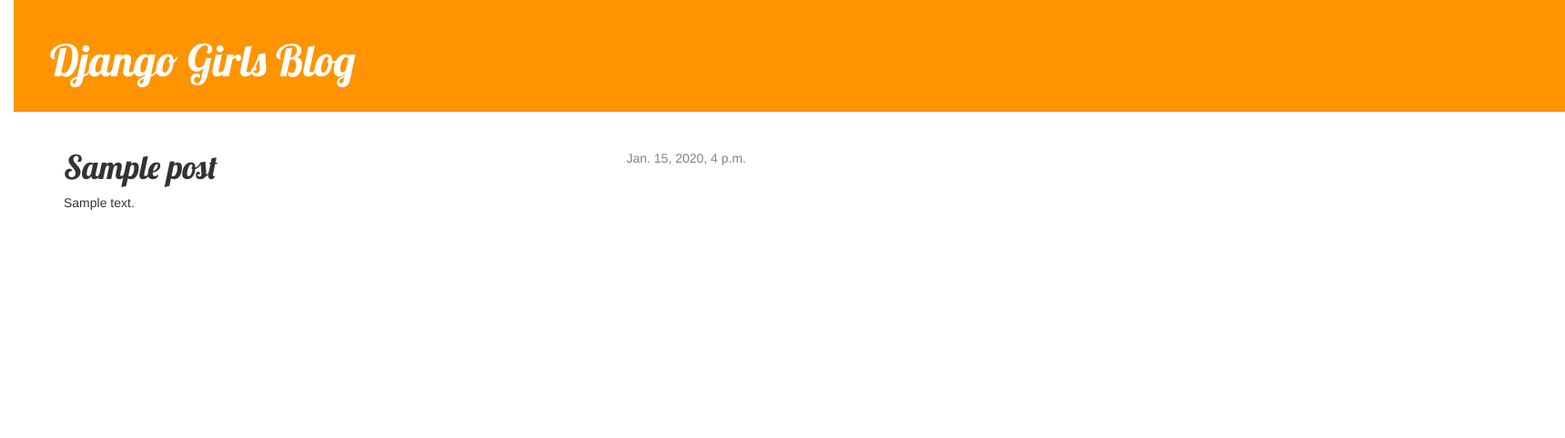
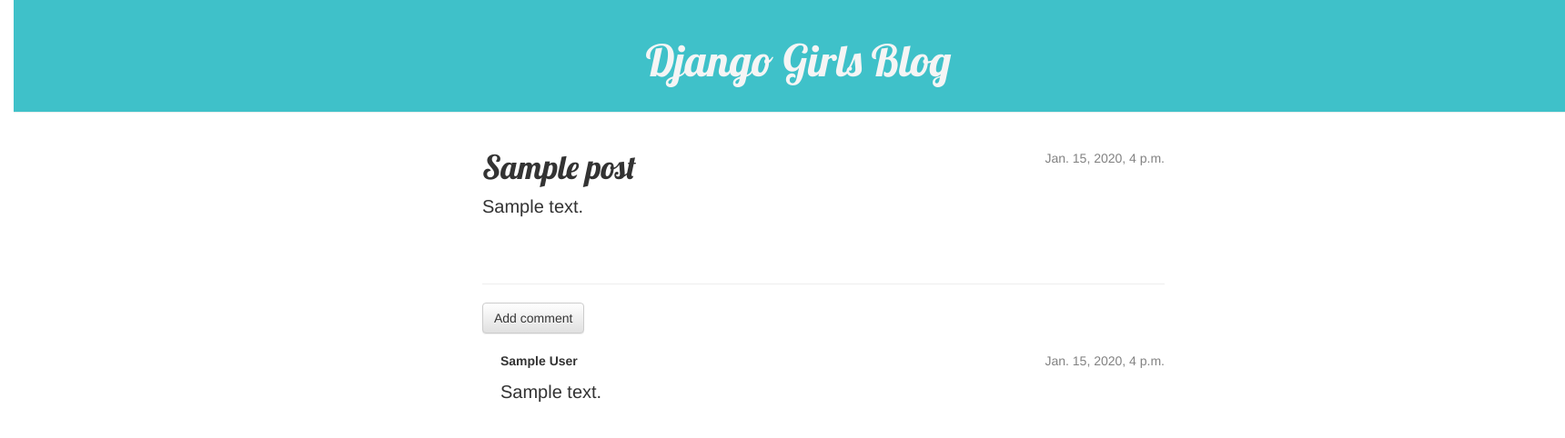
Before and after one commit to diankahm2/my-first-blog, a Django app: page /post/1/ in a window 1720 px wide. Shown: the top 482 px of the page at 91% size. Run offline with Django 3.2, Linux system fonts and the light colour scheme; tables that the repository leaves empty hold one stand-in row (values such as "Sample post"); some libraries are stand-ins or nearby versions.

Commit message:
New design and comments (not ajax)

```diff
--- a/blog/admin.py
+++ b/blog/admin.py
@@ -1,4 +1,5 @@
 from django.contrib import admin
-from .models import Post
+from .models import Post, Comment
 
 admin.site.register(Post)
+admin.site.register(Comment)
--- a/blog/models.py
+++ b/blog/models.py
@@ -17,3 +17,22 @@ class Post(models.Model):
 
     def __str__(self):
         return self.title
+
+
+class Comment(models.Model):
+    post = models.ForeignKey('blog.Post', related_name='comments')
+    author = models.CharField(max_length=200)
+    text = models.TextField()
+    created_date = models.DateTimeField(default=timezone.now)
+    approved_comment = models.BooleanField(default=False)
+
+    def approve(self):
+        self.approved_comment = True
+        self.save()
+
+    def __str__(self):
+        return self.text
+
+
+def approved_comments(self):
+    return self.comments.filter(approved_comment=True)
--- a/blog/static/css/blog.css
+++ b/blog/static/css/blog.css
@@ -1,5 +1,6 @@
 h1 a {
      color: #FCA205;
+     margin: auto;
  }
 
  body {
@@ -12,19 +13,21 @@ h1 a {
 }
 
 .page-header {
-        background-color: #ff9400;
+        background-color: #3fc1c9;
         margin-top: 0;
         padding: 20px 20px 20px 40px;
     }
 
     .page-header h1, .page-header h1 a, .page-header h1 a:visited, .page-header h1 a:active {
-        color: #ffffff;
+        color: #f5f5f5;
         font-size: 36pt;
         text-decoration: none;
+        text-align: center;
     }
 
     .content {
-        margin-left: 40px;
+        margin-left: 500px;
+
     }
 
     h1, h2, h3, h4 {
@@ -56,5 +59,14 @@ h1 a {
     }
 
     .post h1 a, .post h1 a:visited {
-        color: #000000;
+        color: #364f6b;
+        font-size: 40px;
     }
+
+    .comment {
+        margin: 20px 0px 20px 20px;
+    }
+
+    p {
+      font-size: 20px;
+    }
--- a/blog/templates/blog/post_detail.html
+++ b/blog/templates/blog/post_detail.html
@@ -13,4 +13,24 @@
         <h1>{{ post.title }}</h1>
         <p>{{ post.text|linebreaksbr }}</p>
     </div>
+
+    <hr>
+    <a class="btn btn-default" href="{% url 'add_comment_to_post' pk=post.pk %}">Add comment</a>
+    {% for comment in post.comments.all %}
+      {% if user.is_authenticated or comment.approved_comment %}
+      <div class="comment">
+          <div class="date">
+              {{ comment.created_date }}
+              {% if not comment.approved_comment %}
+                  <a class="btn btn-default" href="{% url 'comment_remove' pk=comment.pk %}"><span class="glyphicon glyphicon-remove"></span></a>
+                  <a class="btn btn-default" href="{% url 'comment_approve' pk=comment.pk %}"><span class="glyphicon glyphicon-ok"></span></a>
+              {% endif %}
+          </div>
+          <strong>{{ comment.author }}</strong>
+          <p>{{ comment.text|linebreaks }}</p>
+      </div>
+      {% endif %}
+  {% empty %}
+      <p>No comments here yet :(</p>
+  {% endfor %}
 {% endblock %}
--- a/blog/templates/blog/post_list.html
+++ b/blog/templates/blog/post_list.html
@@ -9,7 +9,7 @@
     </head>
     <body>
       <div class="page-header">
-        <h1><a href="/">Django Girls Blog</a></h1>
+        <h1><a href="/">Просто Блог</a></h1>
       </div>
 
       <div class="content container">
@@ -22,6 +22,7 @@
                     </div>
                     <h1><a href="{% url 'post_detail' pk=post.pk %}">{{ post.title }}</a></h1>
                     <p>{{ post.text|linebreaksbr }}</p>
+                    <a href="{% url 'blog.views.post_detail' pk=post.pk %}">Comments: {{ post.approved_comments.count }}</a>
                 </div>
             {% endfor %}
         </div>
--- a/blog/urls.py
+++ b/blog/urls.py
@@ -6,4 +6,8 @@ urlpatterns = [
     url(r'^post/(?P<pk>[0-9]+)/$', views.post_detail, name='post_detail'),
     url(r'^post/new/$', views.post_new, name='post_new'),
     url(r'^post/(?P<pk>[0-9]+)/edit/$', views.post_edit, name='post_edit'),
+    url(r'^post/(?P<pk>\d+)/comment/$', views.add_comment_to_post, name='add_comment_to_post'),
+    url(r'^comment/(?P<pk>\d+)/approve/$', views.comment_approve, name='comment_approve'),
+    url(r'^comment/(?P<pk>\d+)/remove/$', views.comment_remove, name='comment_remove'),
+
 ]
--- a/blog/views.py
+++ b/blog/views.py
@@ -1,9 +1,10 @@
 from django.shortcuts import render
 from django.utils import timezone
-from .models import Post
+from .models import Post, Comment
 from django.shortcuts import render, get_object_or_404
-from .forms import PostForm
+from .forms import PostForm, CommentForm
 from django.shortcuts import redirect
+from django.contrib.auth.decorators import login_required
 
 def post_list(request):
     posts = Post.objects.filter(published_date__lte=timezone.now()).order_by('published_date')
@@ -42,3 +43,31 @@ def post_edit(request, pk):
     else:
         form = PostForm(instance=post)
     return render(request, 'blog/post_edit.html', {'form': form})
+
+
+def add_comment_to_post(request, pk):
+    post = get_object_or_404(Post, pk=pk)
+    if request.method == "POST":
+        form = CommentForm(request.POST)
+        if form.is_valid():
+            comment = form.save(commit=False)
+            comment.post = post
+            comment.save()
+            return redirect('blog.views.post_detail', pk=post.pk)
+    else:
+        form = CommentForm()
+    return render(request, 'blog/add_comment_to_post.html', {'form': form})
+
+
+@login_required
+def comment_approve(request, pk):
+    comment = get_object_or_404(Comment, pk=pk)
+    comment.approve()
+    return redirect('blog.views.post_detail', pk=comment.post.pk)
+
+@login_required
+def comment_remove(request, pk):
+    comment = get_object_or_404(Comment, pk=pk)
+    post_pk = comment.post.pk
+    comment.delete()
+    return redirect('blog.views.post_detail', pk=post_pk)
--- a/mysite/settings.py
+++ b/mysite/settings.py
@@ -38,6 +38,7 @@ INSTALLED_APPS = (
     'django.contrib.messages',
     'django.contrib.staticfiles',
     'blog',
+
 )
 
 MIDDLEWARE_CLASSES = (
```
Also changed, not shown: blog/forms.py (+8 -1 lines), blog/templates/blog/add_comment_to_post.html (added, +9 -0 lines), blog/migrations/0002_comment.py (added), 2 other files.
